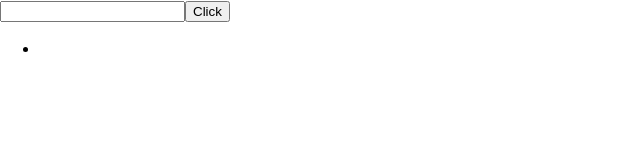
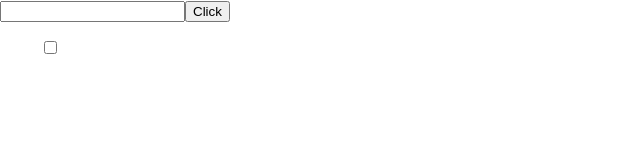
Before and after one commit to tinamthomas/ReactApp, a React (Create React App) app: page / in a window 1280 px wide. Both pictures are taken after a click on the button "Click". Shown: the top 160 px of the page, without its empty margins (0-640 px from the left). Built offline with nearby package versions, Linux system fonts and the light colour scheme.

Commit message:
Added check behaviour to todoitem

```diff
--- a/src/todoItem.js
+++ b/src/todoItem.js
@@ -1,6 +1,16 @@
+import { useState } from "react";
+
 const ToDoItem=(props)=>{
+    const [checked,setChecked]=useState(false);
+    function updateCheck(){
+        setChecked(!checked);
+    }
     return(
-       <li>{props.todo}</li>
+        <div>
+       <input type="checkbox" onChange={updateCheck}></input>
+        {checked&&<del><label>{props.todo}</label></del>}
+        {!checked&&<label>{props.todo}</label>}
+        </div>
     )
 }
 export default ToDoItem;
```
